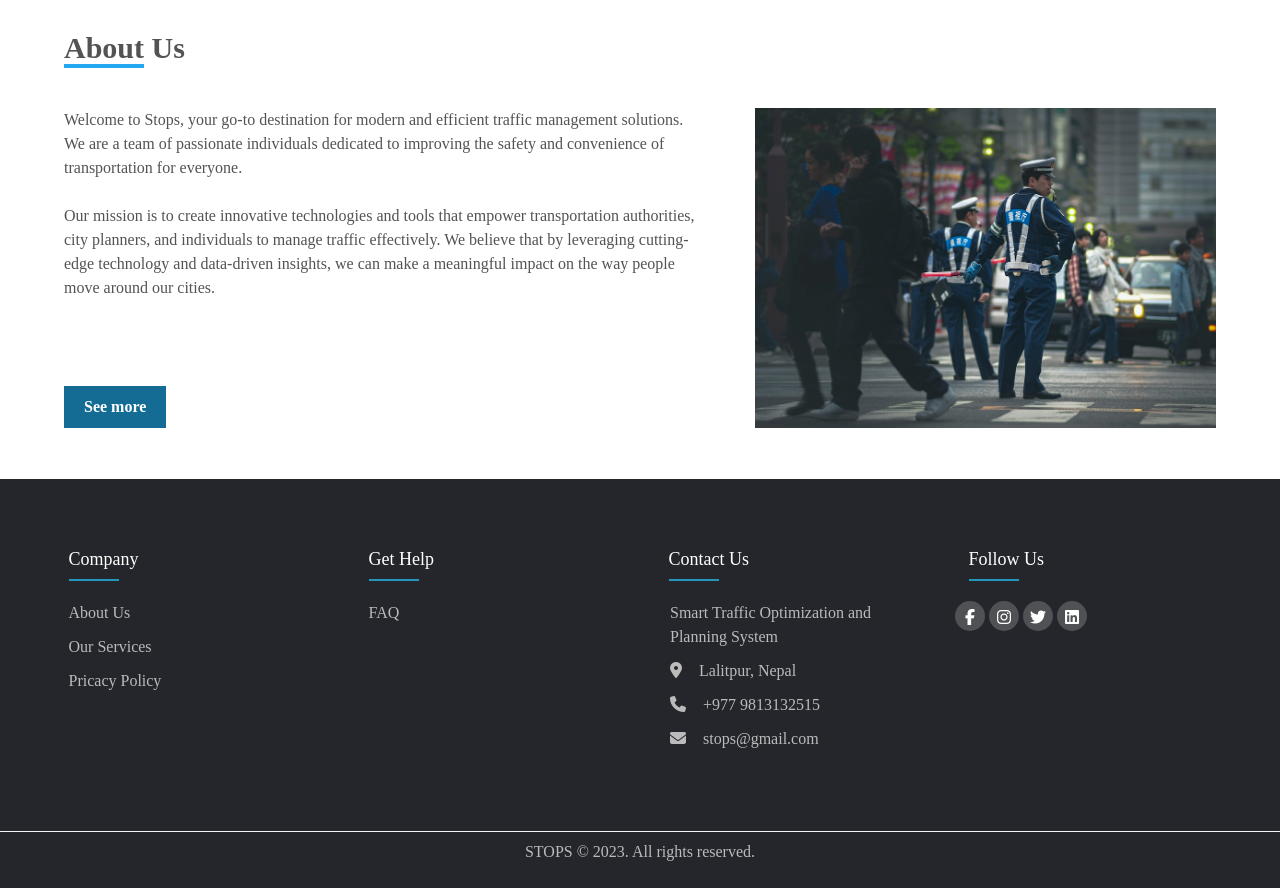
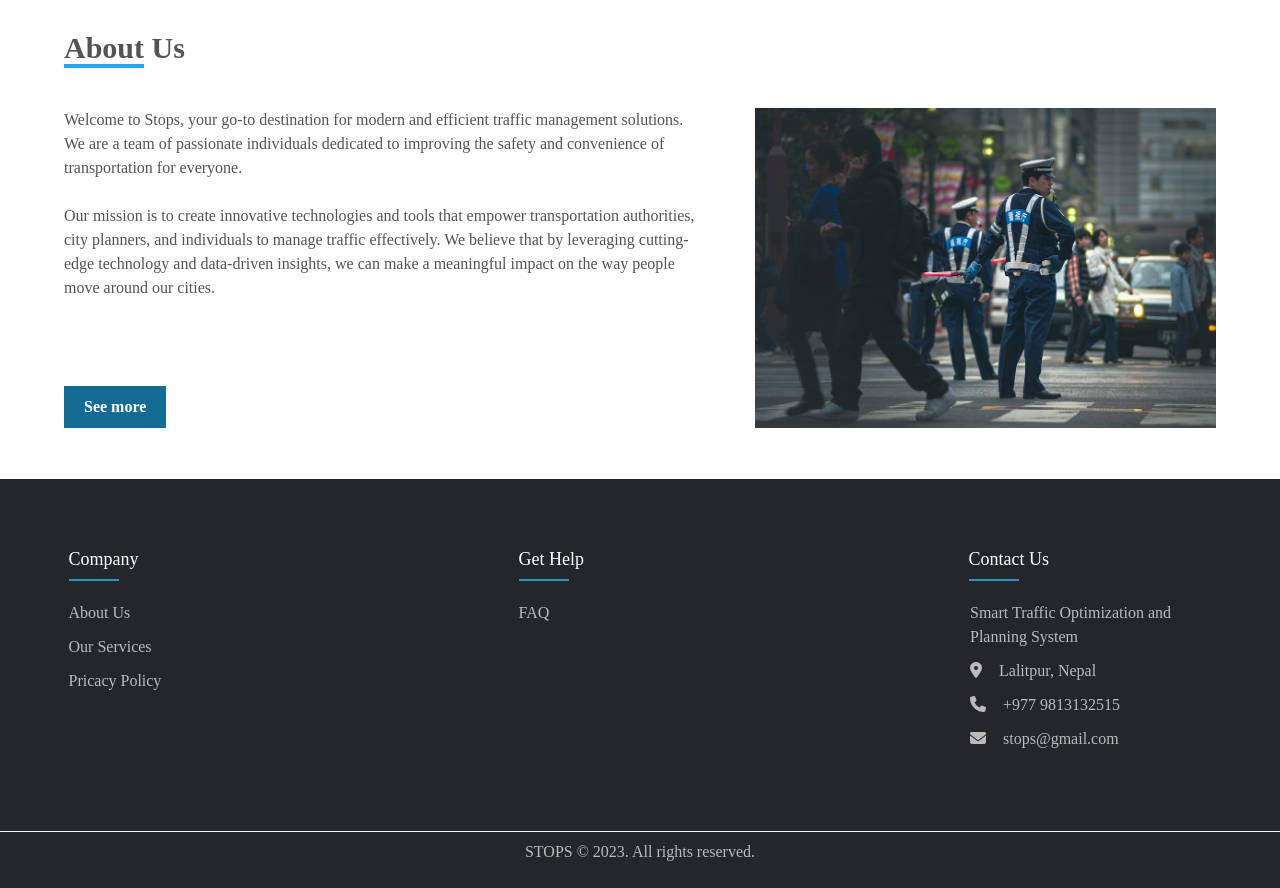
Before and after one commit to AllblackNecrosword/Traffic-Management-System-, a PHP site: page /main.php in a window 1280 px wide. Shown: the part 972-1860 px from the top of the page. Run offline with PHP 8.4, Linux system fonts and the light colour scheme; some libraries are stand-ins or nearby versions.

Commit message:
remove footer section

```diff
--- a/main.php
+++ b/main.php
@@ -176,15 +176,7 @@
                         </div>
                     </div>
                 </div>
-                <div class="footer-col">
-                    <h4>Follow us</h4>
-                    <div class="scoial-link">
-                        <a href=""><i class="fa-brands fa-facebook-f"></i></i></a>
-                        <a href=""><i class="fa-brands fa-instagram"></i></a>
-                        <a href=""><i class="fa-brands fa-twitter"></i></a>
-                        <a href=""><i class="fa-brands fa-linkedin"></i></a>
-                    </div>
-                </div>
+
 
             </div>
         </div>
```
